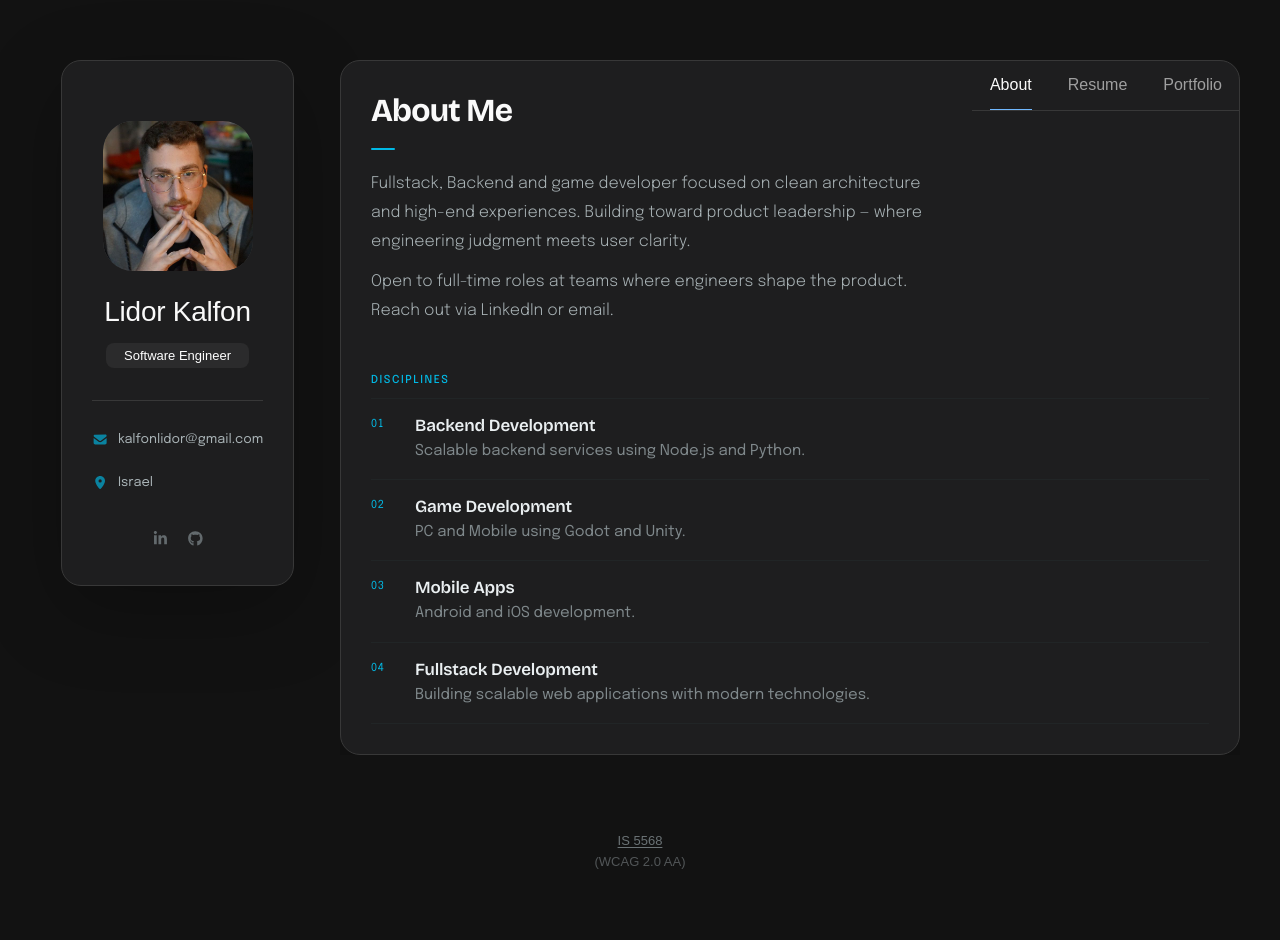
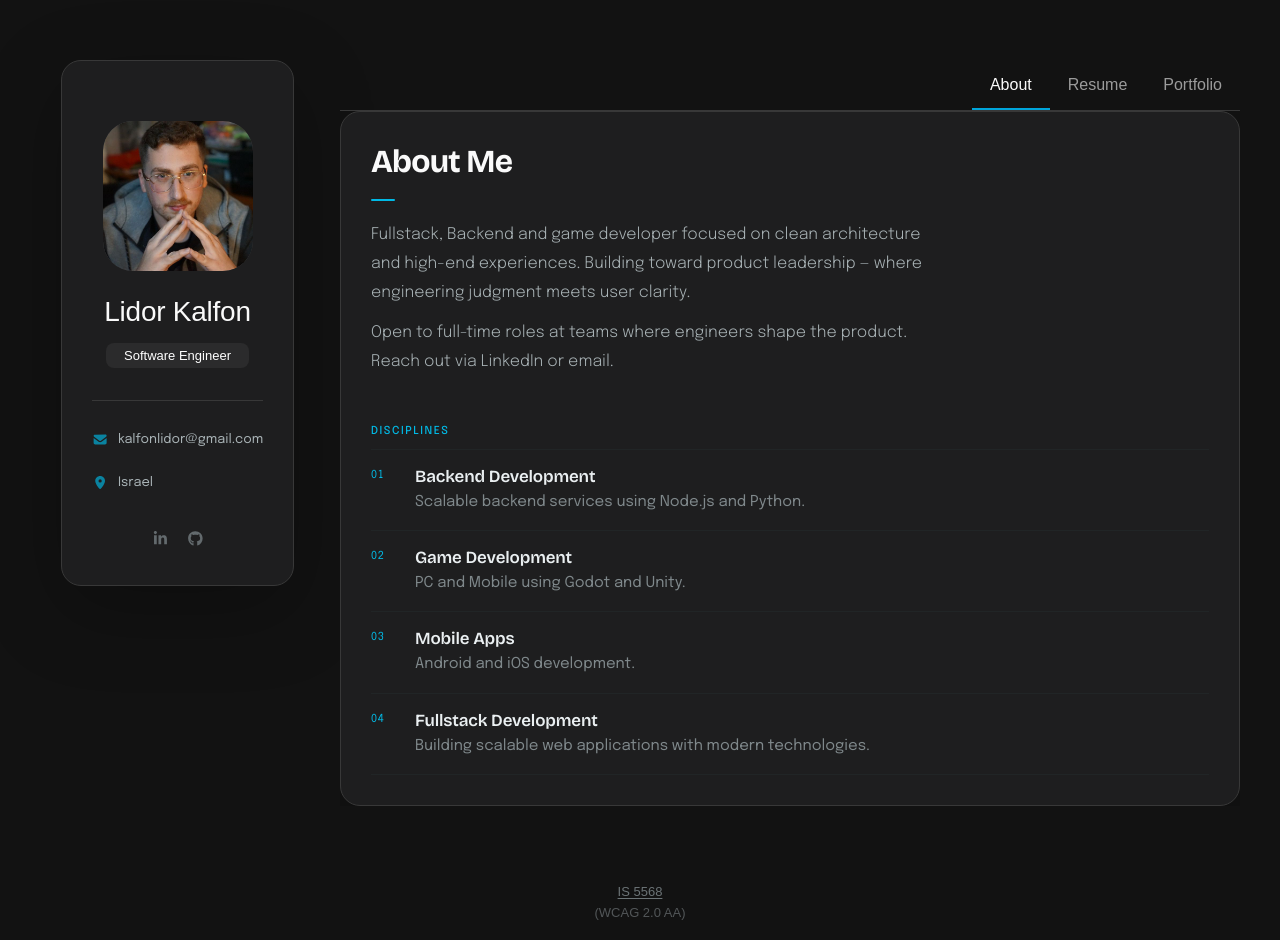
Before and after one commit to lidork/lidor_portfolio, a React (Vite) app: page / in a window 1280 px wide. Before the commit the page ends 889 px from the top, so only its background shows below. Built offline with nearby package versions, Linux system fonts and the light colour scheme.

Commit message:
fix: desktop nav in-flow above content, blue underline, ghost hover

```diff
--- a/src/App.css
+++ b/src/App.css
@@ -165,6 +165,14 @@ article {
 .main-content {
   position: relative;
   overflow: hidden;
+  display: flex;
+  flex-direction: column;
+}
+.articles-wrap {
+  position: relative;
+  flex: 1;
+  overflow: hidden;
+  min-height: 0;
 }
 /* Articles: hidden by default, absolutely stacked */
 article {
@@ -1693,15 +1701,17 @@ textarea.form-input::-webkit-resizer {
     margin: auto;
   }
   .navbar {
-    position: absolute;
-    inset: 0 0 auto auto;
-    width: max-content;
+    position: relative;
+    width: 100%;
+    display: flex;
+    justify-content: flex-end;
     border-radius: 0;
     border-top: none;
     border-bottom: 1px solid var(--jet);
     background: transparent;
     padding: 0;
     box-shadow: none;
+    flex-shrink: 0;
   }
   .navbar-list {
     gap: 0;
@@ -1718,13 +1728,29 @@ textarea.form-input::-webkit-resizer {
     content: "";
     position: absolute;
     bottom: 0;
-    left: 18px;
-    right: 18px;
-    height: 1px;
-    background: var(--orange-yellow-crayola);
+    left: 0;
+    right: 0;
+    height: 2px;
+    background: oklch(65% 0.18 220);
     transform: scaleX(0);
     transform-origin: left;
-    transition: transform 0.2s cubic-bezier(0.16, 1, 0.3, 1);
+    transition: transform 0.28s cubic-bezier(0.16, 1, 0.3, 1);
+  }
+  .navbar-link::before {
+    content: "";
+    position: absolute;
+    bottom: 0;
+    left: 0;
+    right: 0;
+    height: 2px;
+    background: oklch(65% 0.18 220 / 0.28);
+    transform: scaleX(0);
+    transform-origin: left;
+    transition: transform 0.22s cubic-bezier(0.16, 1, 0.3, 1);
+    border-radius: 1px 1px 0 0;
+  }
+  .navbar-link:not(.active):hover::before {
+    transform: scaleX(1);
   }
   .navbar-link:hover,
   .navbar-link:focus {
--- a/src/App.tsx
+++ b/src/App.tsx
@@ -44,6 +44,7 @@ export default function App() {
             activePage={lastActivePage.current}
             onPageChange={handleNavigate}
           />
+          <div className="articles-wrap">
             <About
               isActive={activePage === 'about'}
               isExiting={exitingPage === 'about'}
@@ -57,6 +58,7 @@ export default function App() {
               isExiting={exitingPage === 'portfolio'}
             />
           </div>
+        </div>
       </main>
       <footer className="a11y-footer" aria-label="Accessibility statement">
         <p className="a11y-footer-statement">
```
Lines whose indentation alone changed are shown as unchanged.
